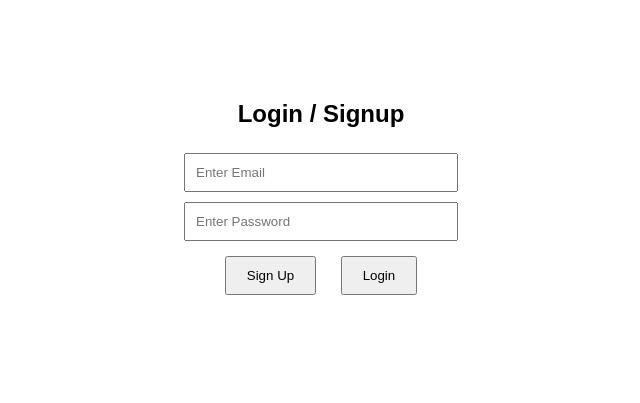
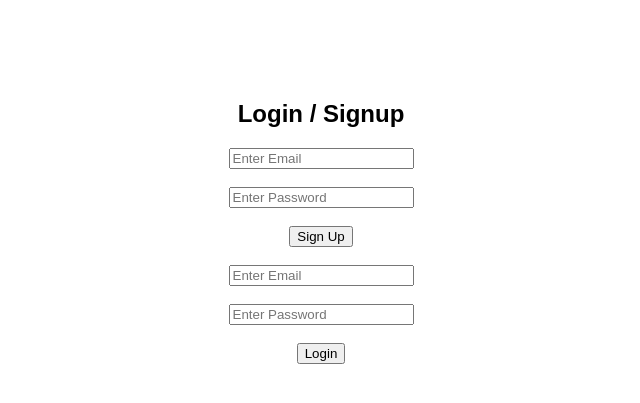
Before and after one commit to varshnik2024-blip/fake-review, a Flask app: page / in a window 1280 px wide. Shown: the top 403 px of the page, without its empty margins (319-959 px from the left). Run offline with Flask 3, Linux system fonts and the light colour scheme; some libraries are stand-ins or nearby versions.

Commit message:
added login without changing website

```diff
--- a/app.py
+++ b/app.py
@@ -1,4 +1,4 @@
-from flask import Flask, render_template, request
+from flask import Flask, render_template, request, redirect, url_for
 import requests
 import random
 import os
@@ -6,6 +6,9 @@ import os
 app = Flask(__name__)
 
 API_KEY = os.environ.get("API_KEY")
+
+# 🔐 SIMPLE USER STORAGE (for login)
+users = {}
 
 
 def get_products(query):
@@ -49,7 +52,6 @@ def get_products(query):
 
             price = item.get("price") or item.get("extracted_price") or "N/A"
 
-            # ⭐ GET RATING (IMPORTANT)
             rating = item.get("rating") or 0
 
             fake = random.randint(10, 30)
@@ -65,14 +67,42 @@ def get_products(query):
                 "real": real
             })
 
-    # 🔥 SORT BY RATING (HIGH → LOW)
     products = sorted(products, key=lambda x: x["rating"], reverse=True)
 
     return products[:50]
 
 
+# 🔐 LOGIN PAGE
 @app.route("/", methods=["GET", "POST"])
-def home():
+def login():
+    return render_template("login.html")
+
+
+# 🔐 SIGNUP
+@app.route("/signup", methods=["POST"])
+def signup():
+    email = request.form.get("email")
+    password = request.form.get("password")
+
+    users[email] = password
+    return redirect(url_for("website"))
+
+
+# 🔐 LOGIN CHECK
+@app.route("/login", methods=["POST"])
+def login_user():
+    email = request.form.get("email")
+    password = request.form.get("password")
+
+    if email in users and users[email] == password:
+        return redirect(url_for("website"))
+    else:
+        return "Invalid Login ❌"
+
+
+# 🌐 YOUR ORIGINAL WEBSITE (UNCHANGED)
+@app.route("/home", methods=["GET", "POST"])
+def website():
     products = []
     query = ""
 
--- a/templates/index.html
+++ b/templates/index.html
@@ -67,14 +67,14 @@
                 });
         };
 
-        // LOGIN
+        // LOGIN + REDIRECT
         window.login = function () {
             const email = document.getElementById("email").value;
             const password = document.getElementById("password").value;
 
             signInWithEmailAndPassword(auth, email, password)
                 .then((userCredential) => {
-                    document.getElementById("message").innerText = "Login Successful ✅";
+                    window.location.href = "/home";
                 })
                 .catch((error) => {
                     document.getElementById("message").innerText = error.message;
--- /dev/null
+++ b/templates/login.html
@@ -0,0 +1,25 @@
+<!DOCTYPE html>
+<html>
+<head>
+    <title>Login</title>
+</head>
+<body style="text-align:center; margin-top:100px; font-family:Arial;">
+
+    <h2>Login / Signup</h2>
+
+    <form action="/signup" method="POST">
+        <input type="email" name="email" placeholder="Enter Email" required><br><br>
+        <input type="password" name="password" placeholder="Enter Password" required><br><br>
+        <button type="submit">Sign Up</button>
+    </form>
+
+    <br>
+
+    <form action="/login" method="POST">
+        <input type="email" name="email" placeholder="Enter Email" required><br><br>
+        <input type="password" name="password" placeholder="Enter Password" required><br><br>
+        <button type="submit">Login</button>
+    </form>
+
+</body>
+</html>
```
Also changed, not shown: templates/home.html (added, +10 -0 lines).
